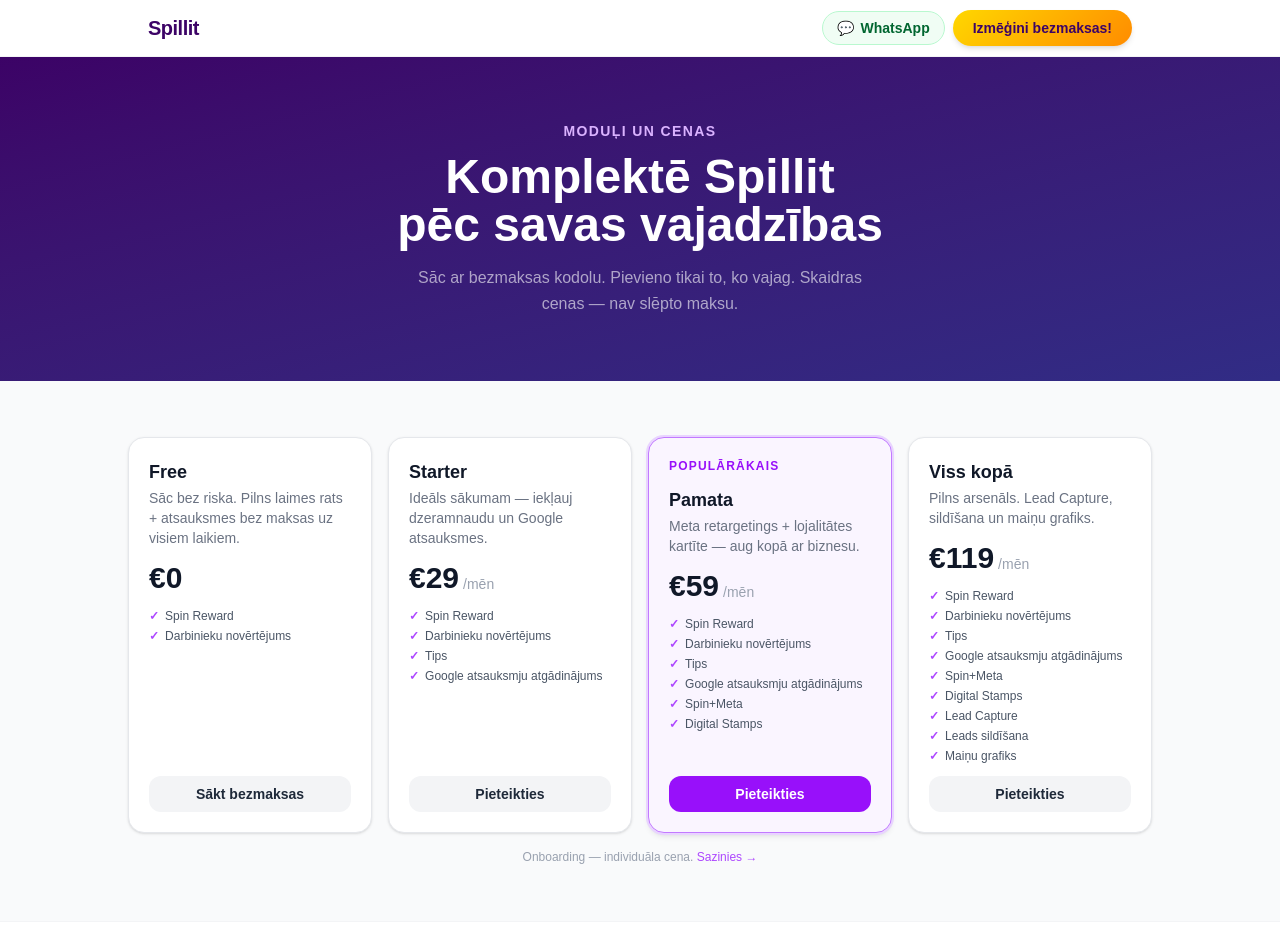
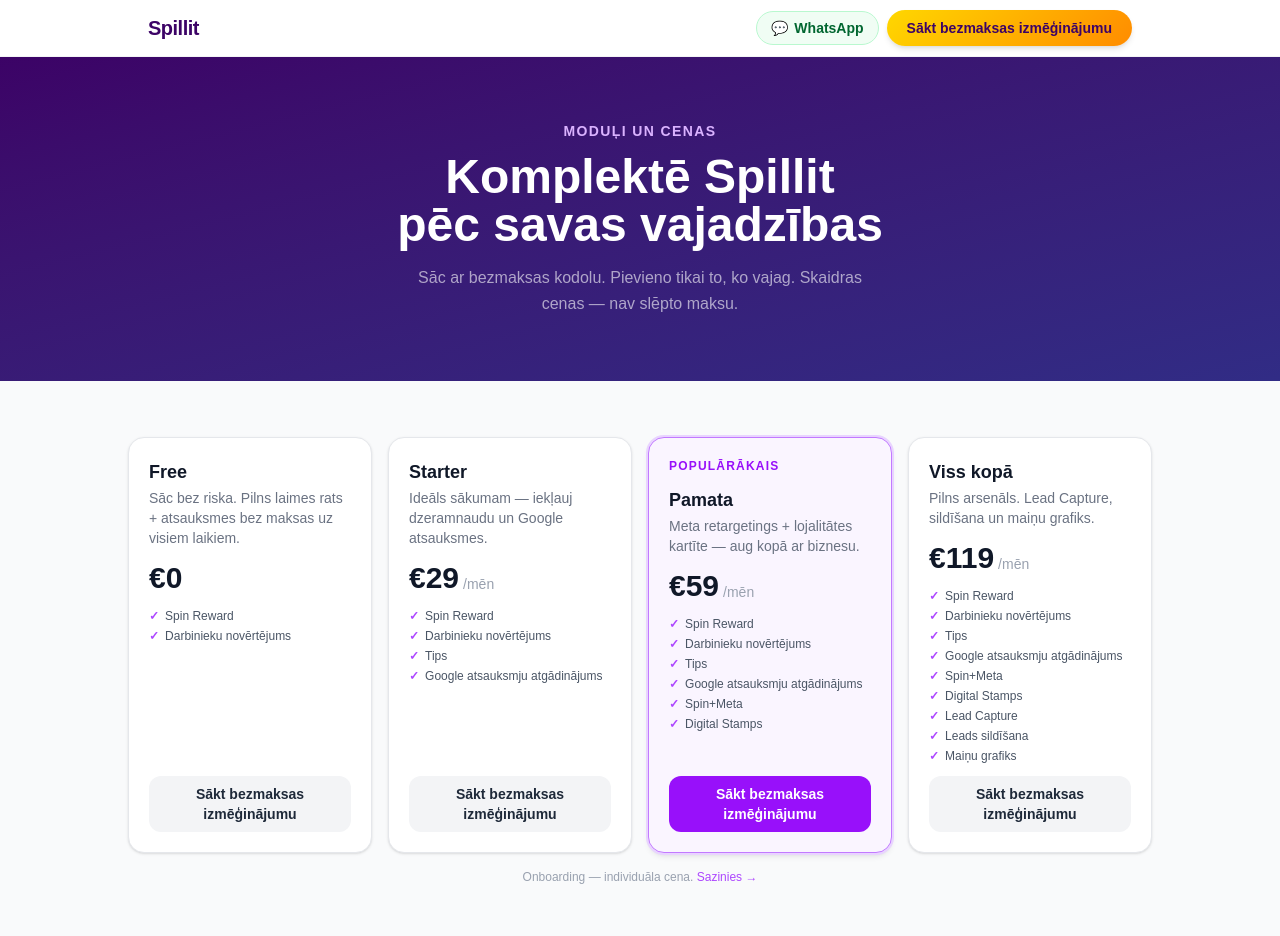
Before and after one commit to gintscelmins-star/spin-reward, a Next.js app: page /moduli in a window 1280 px wide. Shown: the top 936 px of the page. Built offline with nearby package versions, Linux system fonts and the light colour scheme; no server answers.

Commit message:
feat(v2.3): landing page CTA -> /register

```diff
--- a/app/moduli/page.tsx
+++ b/app/moduli/page.tsx
@@ -213,11 +213,11 @@
               <span>💬</span> WhatsApp
             </a>
             <Link
-              href="/login"
+              href="/register"
               className="px-5 py-2 rounded-full text-sm font-bold text-purple-950 transition-all active:scale-95 shadow-md"
               style={{ background: 'linear-gradient(135deg,#FFD700,#FF8C00)' }}
             >
-              Izmēģini bezmaksas!
+              Sākt bezmaksas izmēģinājumu
             </Link>
           </div>
         </div>
@@ -266,16 +266,16 @@
                     </li>
                   ))}
                 </ul>
-                <a
-                  href="#pieteikums"
+                <Link
+                  href="/register"
                   className={`block w-full py-2 rounded-xl text-sm font-bold text-center transition-all active:scale-95 ${
                     plan.highlight
                       ? 'bg-purple-600 hover:bg-purple-700 text-white'
                       : 'bg-gray-100 hover:bg-gray-200 text-gray-800'
                   }`}
                 >
-                  {plan.price === '€0' ? 'Sākt bezmaksas' : 'Pieteikties'}
-                </a>
+                  {plan.price === '€0' ? 'Sākt bezmaksas izmēģinājumu' : 'Sākt bezmaksas izmēģinājumu'}
+                </Link>
               </div>
             ))}
           </div>
--- a/app/page.tsx
+++ b/app/page.tsx
@@ -28,13 +28,13 @@
   lv: {
     nav: {
       modules: 'Moduļi & Cenas',
-      cta: 'Izmēģini bezmaksas!',
+      cta: 'Sākt bezmaksas',
     },
     hero: {
       badge: '🎡 Klientu iesaiste, atsauksmes un lojalitāte',
       tagline: 'Pārvērt katru apmeklējumu atsauksmēs, lojalitātē un labākos darbiniekos',
       sub: 'Feedback un darbinieku reitingi tieši tev — bez publiskas kritikas, ar iespēju uzlabot pirms tā nonāk Google.',
-      cta: 'Izmēģini bezmaksas! →',
+      cta: 'Sākt bezmaksas izmēģinājumu',
       ctaWa: '💬 Jautājumi? WhatsApp',
     },
     audience: {
@@ -57,20 +57,20 @@
     ctaBottom: {
       h2: 'Gatavs sākt?',
       sub: 'Uzstādi savu pirmo laimes ratu dažu minūšu laikā — bez tehniskām zināšanām.',
-      cta: 'Izmēģini bezmaksas! →',
+      cta: 'Sākt bezmaksas izmēģinājumu',
       wa: '💬 WhatsApp',
     },
   },
   en: {
     nav: {
       modules: 'Modules & Pricing',
-      cta: 'Try for free!',
+      cta: 'Start free trial',
     },
     hero: {
       badge: '🎡 Customer engagement, reviews & loyalty',
       tagline: 'Turn every visit into reviews, loyalty and better staff performance',
       sub: 'Feedback and staff ratings delivered directly to you — no public criticism, with the ability to fix issues before they reach Google.',
-      cta: 'Try for free! →',
+      cta: 'Start free trial',
       ctaWa: '💬 Questions? WhatsApp',
     },
     audience: {
@@ -93,7 +93,7 @@
     ctaBottom: {
       h2: 'Ready to start?',
       sub: 'Set up your first spin wheel in minutes — no technical knowledge required.',
-      cta: 'Try for free! →',
+      cta: 'Start free trial',
       wa: '💬 WhatsApp',
     },
   },
@@ -171,7 +171,7 @@
               <span>💬</span> WhatsApp
             </a>
             <Link
-              href={demoHref}
+              href="/register"
               className="px-5 py-2 rounded-full text-sm font-bold text-purple-950 transition-all active:scale-95 shadow-md"
               style={{ background: 'linear-gradient(135deg,#FFD700,#FF8C00)' }}
             >
@@ -209,7 +209,7 @@
           </p>
           <div className="flex flex-col sm:flex-row items-center justify-center gap-3">
             <Link
-              href={demoHref}
+              href="/register"
               className="inline-block px-9 py-4 rounded-2xl text-lg font-black text-purple-950 transition-all active:scale-95"
               style={{ background: 'linear-gradient(135deg,#FFD700,#FF8C00)', boxShadow: '0 8px 36px rgba(255,140,0,0.45)' }}
             >
@@ -323,7 +323,7 @@
           <p className="text-white/55 mb-9 leading-relaxed">{t.ctaBottom.sub}</p>
           <div className="flex flex-col sm:flex-row items-center justify-center gap-3">
             <Link
-              href={demoHref}
+              href="/register"
               className="inline-block px-9 py-4 rounded-2xl text-lg font-black text-purple-950 transition-all active:scale-95"
               style={{ background: 'linear-gradient(135deg,#FFD700,#FF8C00)', boxShadow: '0 8px 36px rgba(255,140,0,0.4)' }}
             >
```
